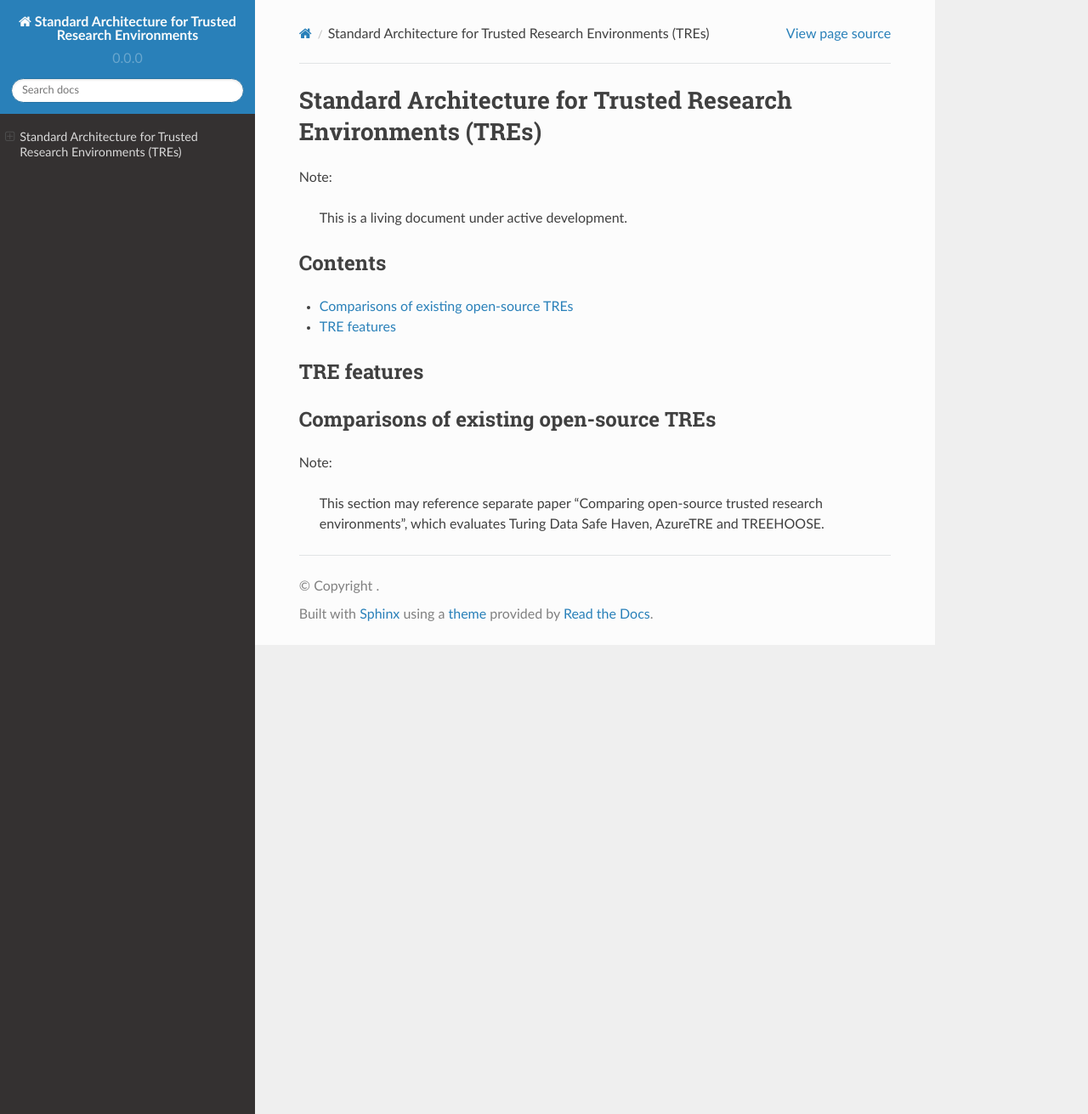
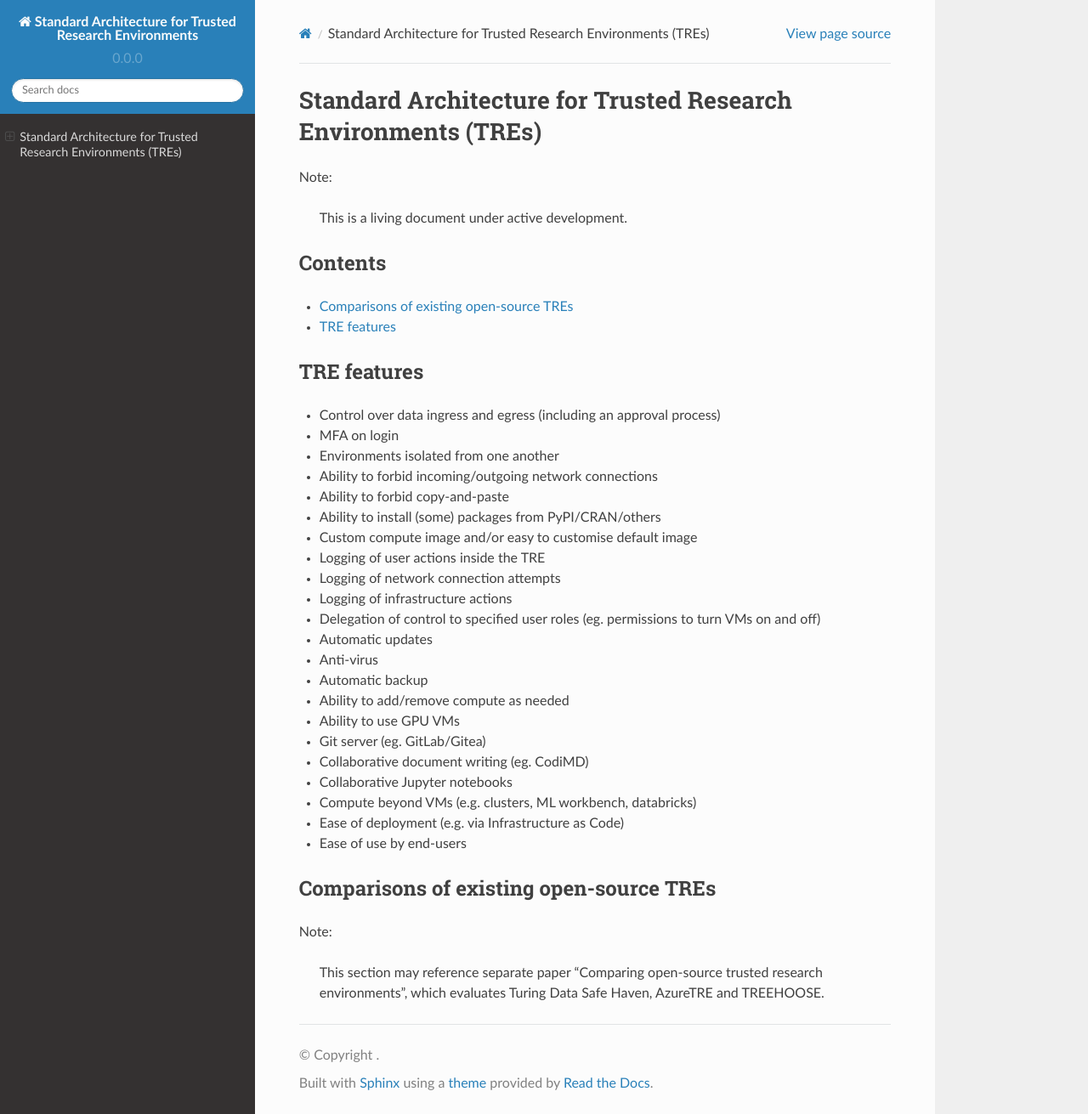
Before and after one commit to sa-tre/satre-specification, a Sphinx documentation site: the page built from docs/source/index.md, in a window 1280 px wide and 1311 px high. Shown: the whole window at 85% size. Built offline with Sphinx 7.4.7 and the Read the Docs theme 2.0.0, drawn with Linux system fonts in a browser that asks for light colours.

Commit message:
tre feature list copied from comparison paper

```diff
--- a/docs/source/index.md
+++ b/docs/source/index.md
@@ -15,6 +15,29 @@ Contents
 TRE features
 ------------
 
+- Control over data ingress and egress (including an approval process)
+- MFA on login
+- Environments isolated from one another
+- Ability to forbid incoming/outgoing network connections
+- Ability to forbid copy-and-paste
+- Ability to install (some) packages from PyPI/CRAN/others
+- Custom compute image and/or easy to customise default image
+- Logging of user actions inside the TRE
+- Logging of network connection attempts
+- Logging of infrastructure actions
+- Delegation of control to specified user roles (eg. permissions to turn VMs on and off)
+- Automatic updates
+- Anti-virus
+- Automatic backup
+- Ability to add/remove compute as needed
+- Ability to use GPU VMs
+- Git server (eg. GitLab/Gitea)
+- Collaborative document writing (eg. CodiMD)
+- Collaborative Jupyter notebooks
+- Compute beyond VMs (e.g. clusters, ML workbench, databricks)
+- Ease of deployment (e.g. via Infrastructure as Code)
+- Ease of use by end-users
+
 (comparisons)=
 
 Comparisons of existing open-source TREs
```
